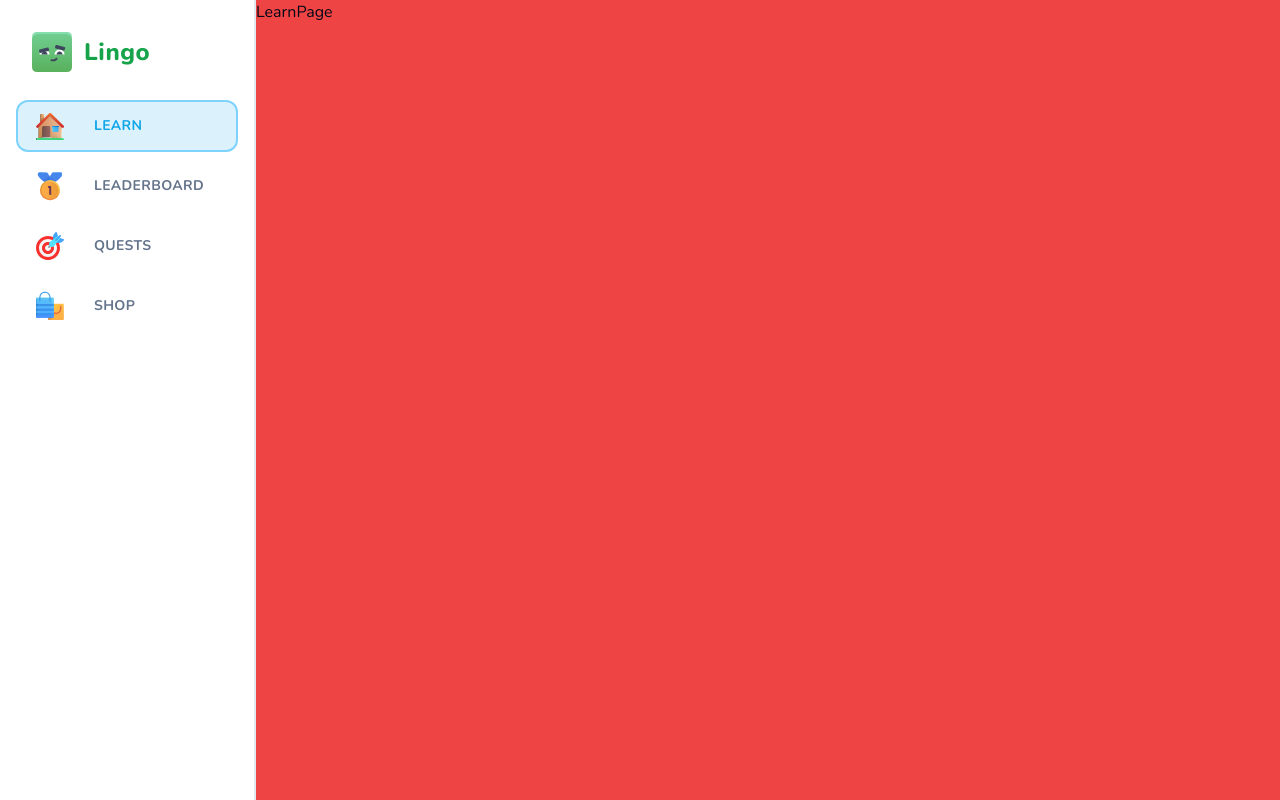
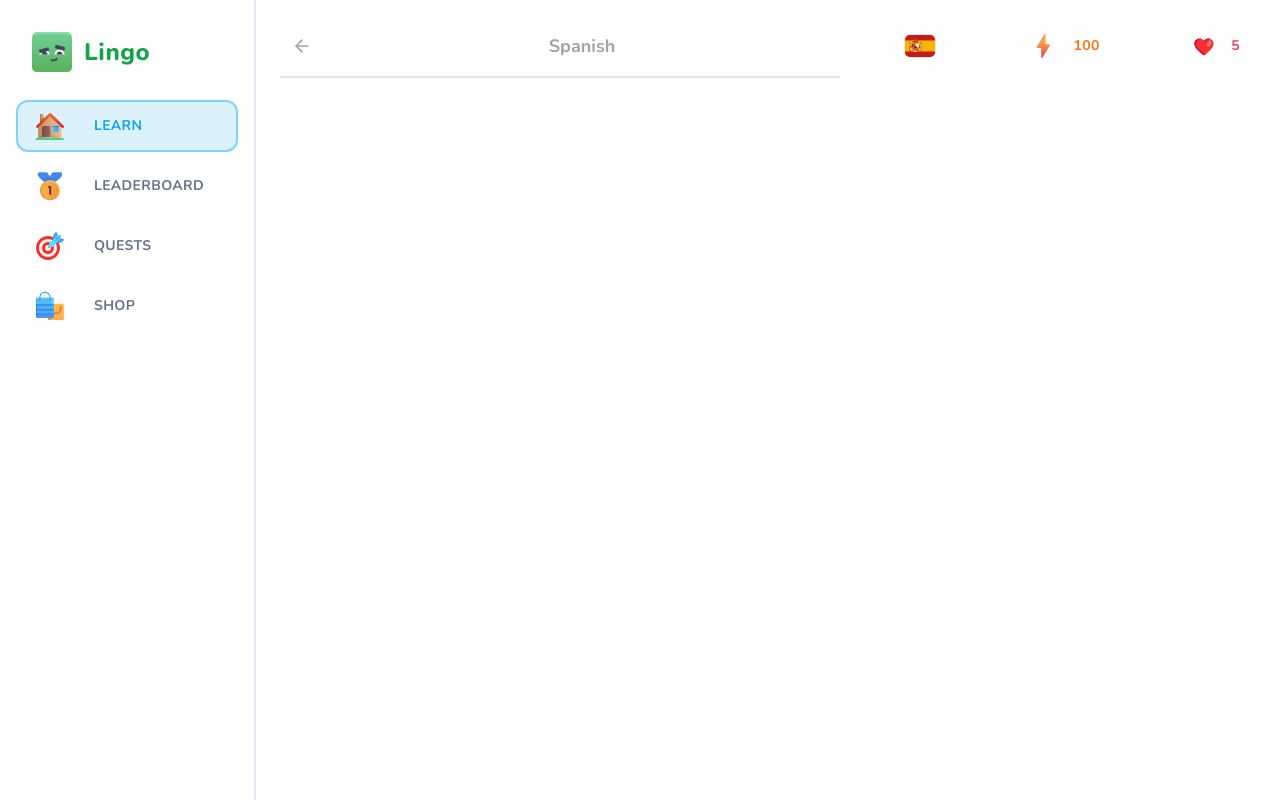
Before and after one commit to kostenkovitalina/Duolingo, a Next.js app: page /learn in a window 1280 px wide. Built offline with nearby package versions, Linux system fonts and the light colour scheme.

Commit message:
Learn Page Wrappers

```diff
--- a/app/(main)/layout.tsx
+++ b/app/(main)/layout.tsx
@@ -12,7 +12,7 @@ const MainLayout = ({children}: Props) => {
             <MobileHeader/>
             <Sidebar className='hidden lg:flex'/>
             <main className='lg:pl-[256px] h-full pt-[50px] lg:pt-0'>
-                <div className='bg-red-500 h-full'>
+                <div className='max-w-[1056px] mx-auto pt-6 h-full'>
                     {children}
                 </div>
             </main>
--- /dev/null
+++ b/app/(main)/learn/header.tsx
@@ -0,0 +1,25 @@
+import React from 'react';
+import Link from "next/link";
+import {Button} from "@/components/ui/button";
+import {ArrowLeft} from "lucide-react";
+
+type Props = {
+    title: string,
+}
+
+export const Header = ({title}: Props) => {
+    return (
+        <div className='sticky top-0 bg-white pb-3 lg:pt-[28px] lg:mt-[-28px] flex
+        items-center justify-between border-b-2 mb-5 text-neutral-400 lg:z-50'>
+            <Link href='/courses'>
+                <Button variant='ghost' size='sm'>
+                    <ArrowLeft className='h-5 w-5 stroke-2 text-neutral-400'/>
+                </Button>
+            </Link>
+            <h1 className='font-bold text-lg'>
+                {title}
+            </h1>
+            <div/>
+        </div>
+    );
+};
--- a/app/(main)/learn/page.tsx
+++ b/app/(main)/learn/page.tsx
@@ -1,9 +1,23 @@
 import React from 'react';
+import {StickyWrapper} from "@/components/sticky-wrapper";
+import {FeedWrapper} from "@/components/feed-wrapper";
+import {Header} from "@/app/(main)/learn/header";
+import {UserProgress} from "@/components/user-progress";
 
 const LearnPage = () => {
     return (
-        <div>
-            LearnPage
+        <div className='flex flex-row-reverse gap-[48px] px-6'>
+            <StickyWrapper>
+                <UserProgress
+                    activeCourses={{title: 'Spanish', imageSrc: '/flags/es.svg'}}
+                    hearts={5}
+                    points={100}
+                    hasActiveSubscription={false}
+                />
+            </StickyWrapper>
+            <FeedWrapper>
+                <Header title='Spanish'/>
+            </FeedWrapper>
         </div>
     );
 };
--- /dev/null
+++ b/components/feed-wrapper.tsx
@@ -0,0 +1,13 @@
+import React from 'react';
+
+type Props = {
+    children: React.ReactNode
+}
+
+export const FeedWrapper = ({children}: Props) => {
+    return (
+        <div className='flex-1 relative top-0 pb-10'>
+            {children}
+        </div>
+    );
+};
--- /dev/null
+++ b/components/sticky-wrapper.tsx
@@ -0,0 +1,15 @@
+import React from 'react';
+
+type Props = {
+    children: React.ReactNode
+}
+
+export const StickyWrapper = ({children}: Props) => {
+    return (
+        <div className='hidden lg:block w-[368px] sticky self-end bottom-6'>
+            <div className='min-h-[calc(100vh-48px)] sticky top-6 flex flex-col gap-y-4'>
+                {children}
+            </div>
+        </div>
+    );
+};
--- /dev/null
+++ b/components/user-progress.tsx
@@ -0,0 +1,45 @@
+import React from 'react';
+import Link from "next/link";
+import Image from "next/image";
+import {Button} from "@/components/ui/button";
+import {InfinityIcon} from "lucide-react";
+
+type Props = {
+    activeCourses: {imageSrc: string, title: string},
+    hearts: number,
+    points: number,
+    hasActiveSubscription: boolean
+}
+
+export const UserProgress = ({activeCourses, hasActiveSubscription, hearts, points}: Props) => {
+    return (
+        <div className='flex items-center justify-between gap-x-3 w-full'>
+            <Link href='/courses'>
+                <Button variant='ghost'>
+                    <Image
+                        src={activeCourses.imageSrc}
+                        alt={activeCourses.title}
+                        className='rounded-md border'
+                        width={32}
+                        height={32}
+                    />
+                </Button>
+            </Link>
+            <Link href='/shop'>
+                <Button variant='ghost' className='text-orange-500'>
+                    <Image src='/points.svg' height={28} width={28} alt='Points' className='mr-2'/>
+                    {points}
+                </Button>
+            </Link>
+            <Link href='/shop'>
+                <Button variant='ghost' className='text-rose-500'>
+                    <Image src='/heart.svg' height={22} width={22} alt='Heart' className='mr-2'/>
+                    {hasActiveSubscription
+                        ? <InfinityIcon className='h-4 w-4 stroke-[3]'/>
+                        : hearts
+                    }
+                </Button>
+            </Link>
+        </div>
+    );
+};
```
Also changed, not shown: .eslintrc.json, public/heart.svg (added), public/points.svg (added).
